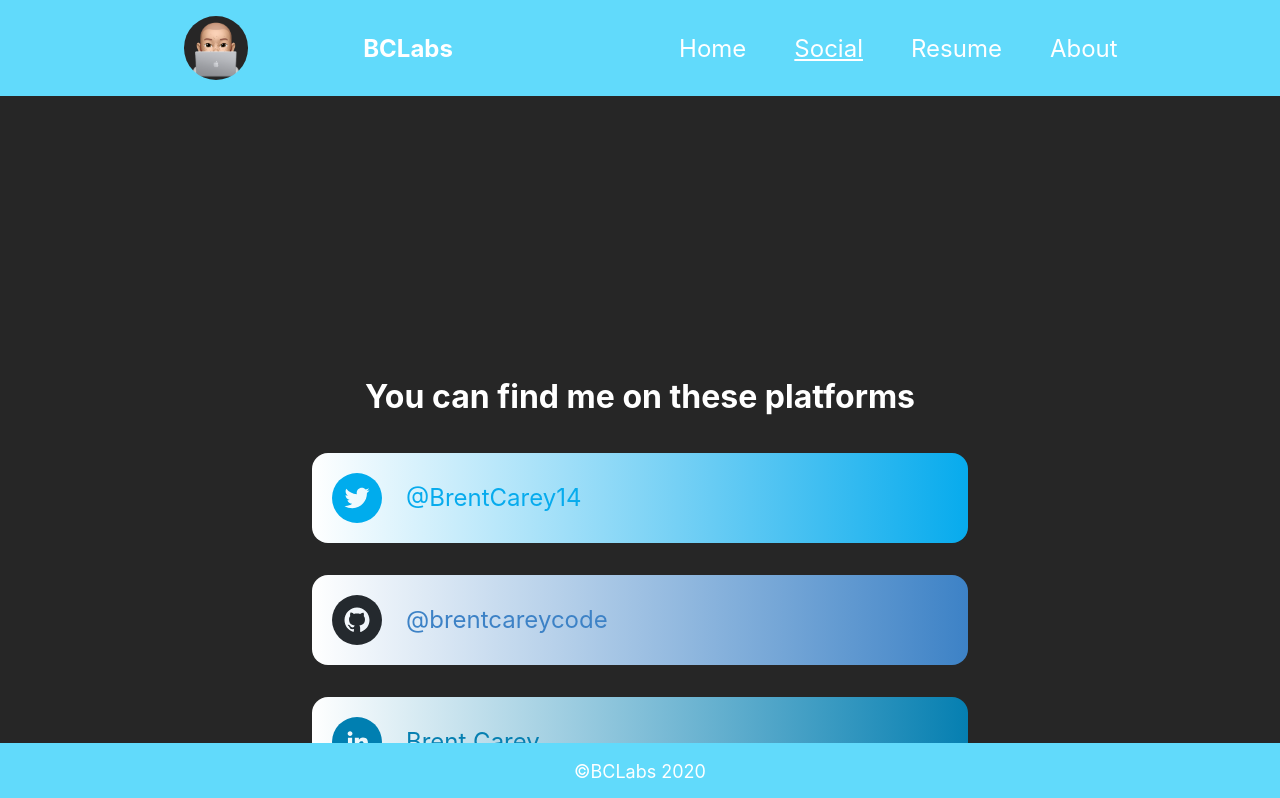
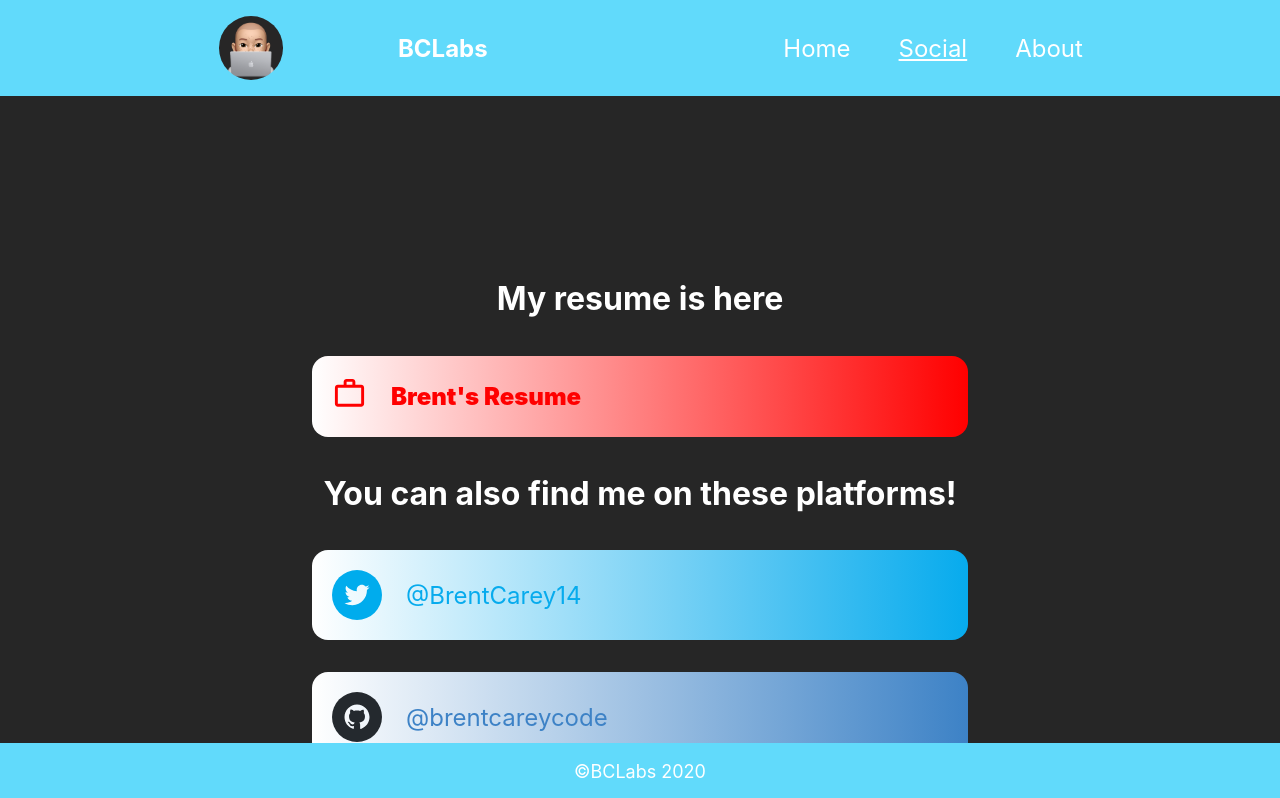
Before and after one commit to brentcareycode/brent-portfolio, a React (Create React App) app: page /social in a window 1280 px wide. Shown: the top 798 px of the page. Built offline with nearby package versions, Linux system fonts and the light colour scheme.

Commit message:
Added resume

```diff
--- a/src/Main.js
+++ b/src/Main.js
@@ -23,7 +23,7 @@ function Main() {
       <h2>
         I would love to continue to
         <br />
-       learn React professionally.
+       master React professionally.
         </h2>
       <img src={logo} className='App-logo' alt='react-logo' />
       {showForm ?
--- a/src/NavBar.js
+++ b/src/NavBar.js
@@ -25,7 +25,6 @@ const NavBar = () => {
           <li>
           <NavLink activeClassName='is-active' className='nav-link' exact to='/social'>Social</NavLink>
           </li>
-          <li>Resume</li>
           <li>About</li>
         </ul>
       </div>
--- a/src/Social.css
+++ b/src/Social.css
@@ -4,3 +4,23 @@
   justify-content: space-evenly;
   align-items: center;
 }
+
+.resume {
+  width: 50vw;
+  padding: .5em;
+  border-radius: 1em;
+  display: flex;
+  align-items: center;
+  justify-content: flex-start;
+  margin: 1em;
+  background: linear-gradient(to right,white, red);
+font-weight: 900;
+}
+
+a {
+  display: inline;
+  margin: .5em;
+  font-size: x-large;
+  text-decoration: none;
+  color: red;
+}
--- a/src/Social.js
+++ b/src/Social.js
@@ -1,10 +1,16 @@
 import React from 'react'
 import SocialBar from './SocialBar'
 import './Social.css'
+import WorkOutlineIcon from '@material-ui/icons/WorkOutline';
 const Social = () => {
   return (
     <div className='Social'>
-    <h1>You can find me on these platforms</h1>
+    <h1>My resume is here</h1>
+
+    <div className='resume'>
+    <a rel="noopener noreferrer" target='_blank' href='https://www.canva.com/design/DAEHtQ6TbyA/7N5Utpi4Z0AEL17jRBBy4g/view?utm_content=DAEHtQ6TbyA&utm_campaign=designshare&utm_medium=link&utm_source=sharebutton'><WorkOutlineIcon fontSize='large'/></a><a rel="noopener noreferrer" target='_blank' href='https://www.canva.com/design/DAEHtQ6TbyA/7N5Utpi4Z0AEL17jRBBy4g/view?utm_content=DAEHtQ6TbyA&utm_campaign=designshare&utm_medium=link&utm_source=sharebutton'>Brent's Resume</a>
+    </div>
+    <h1>You can also find me on these platforms!</h1>
       <SocialBar username="@BrentCarey14"  name='twitter' link='https://twitter.com/BrentCarey14'/>
       <SocialBar username="@brentcareycode"  name='github' link='https://github.com/brentcareycode'/>
       <SocialBar username='Brent Carey' name='linkedin' link='https://www.linkedin.com/in/brent-carey-0aab6b1b4/'/>
```
